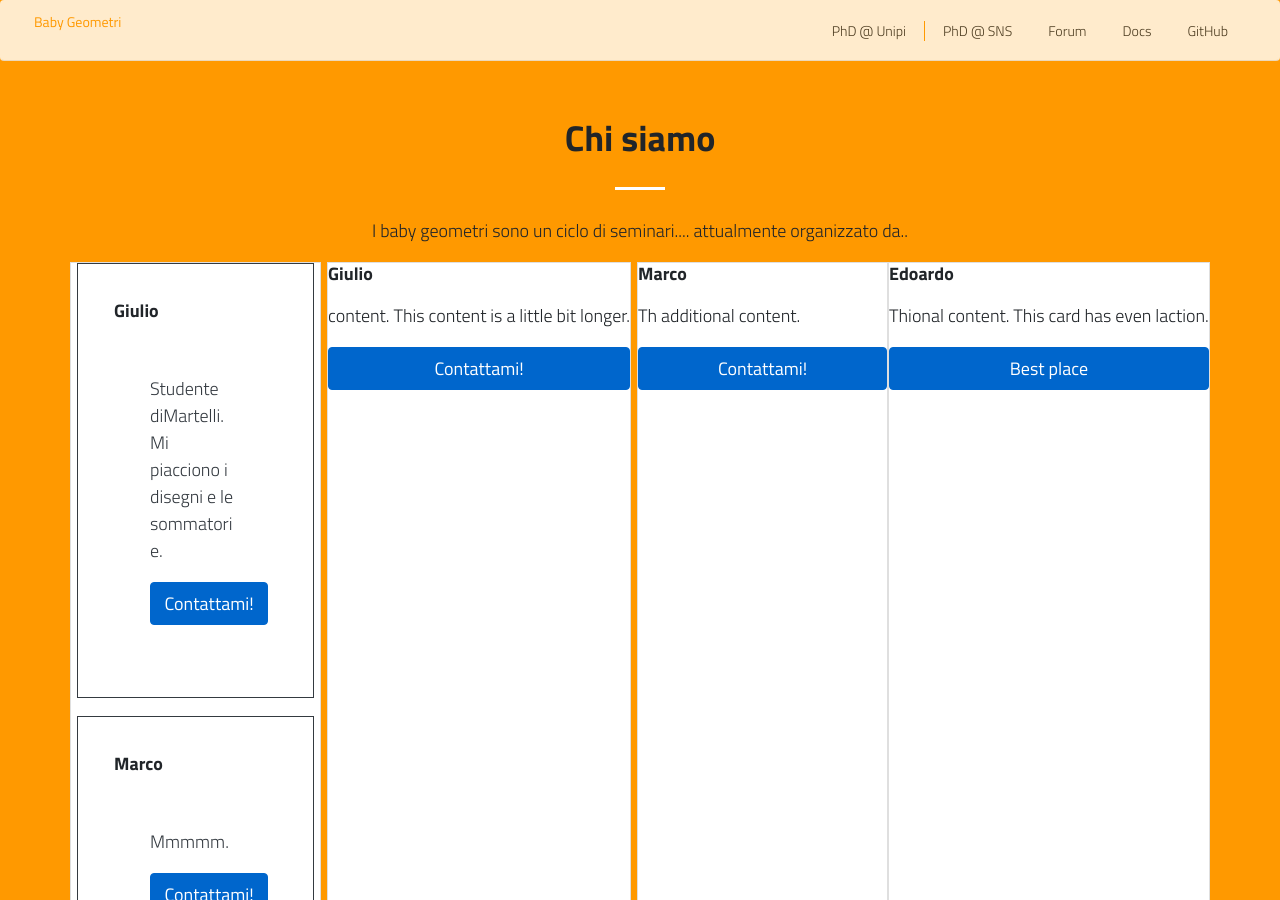
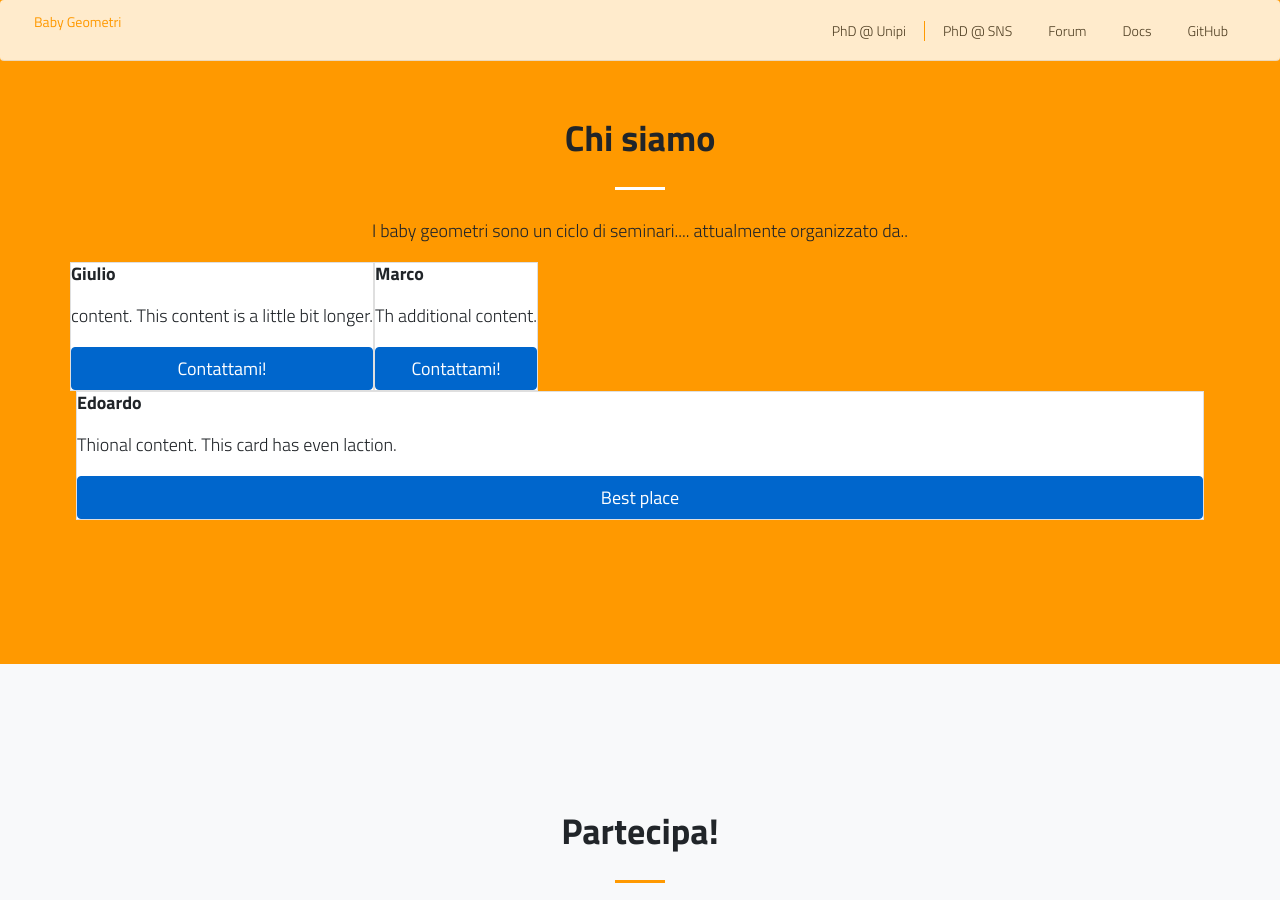
Before and after one commit to baby-geometri/baby-geometri.github.io, a Jekyll site: the page built from index.md, in a window 1280 px wide and 900 px high, scrolled down 2630 px. Built offline with Jekyll 4.4.1, drawn with Linux system fonts in a browser that asks for light colours; nearby versions of some CDN libraries; some of the changed text lies outside the part shown.

Commit message:
Update default.html

```diff
--- a/_layouts/default.html
+++ b/_layouts/default.html
@@ -161,39 +161,6 @@
       </div>
 
 
-	  <div class="card-deck">
-  <div class="card">
-
-    <div class="card border-dark mb-3" style="max-width: 18rem;">
-    <div class="card-body">
-      <h5 class="card-title">Giulio</h5>
-     <div class="card-body text-dark"> Studente diMartelli. Mi piacciono i disegni e le sommatorie.</p>
-     <a href="https://www.sns.it/ugov/persone/giulio-belletti" class="btn btn-primary">Contattami!</a>
-    </div>
-  </div>
-</div>
-
-    <div class="card border-dark mb-3" style="max-width: 18rem;">
-    <div class="card-body">
-      <h5 class="card-title">Marco</h5>
-     <div class="card-body text-dark"> Mmmmm.</p>
-     <a href="http://people.dm.unipi.it/moraschini/" class="btn btn-primary">Contattami!</a>
-    </div>
-  </div>
-</div>
-
-<div class="card border-dark mb-3" style="max-width: 18rem;">
-    <div class="card-body">
-      <h5 class="card-title">Edoardo</h5>
-     <div class="card-body text-dark"> Blblblblb.</p>
-     <a href="https://it.wikipedia.org/wiki/Usmate_Velate" class="btn btn-primary">Best place</a>
-    </div>
-  </div>
-</div>
-
-  </div>
-
-
 <div class="card-deck">
   <div class="card text-center>
     <div class="card-body">
```
